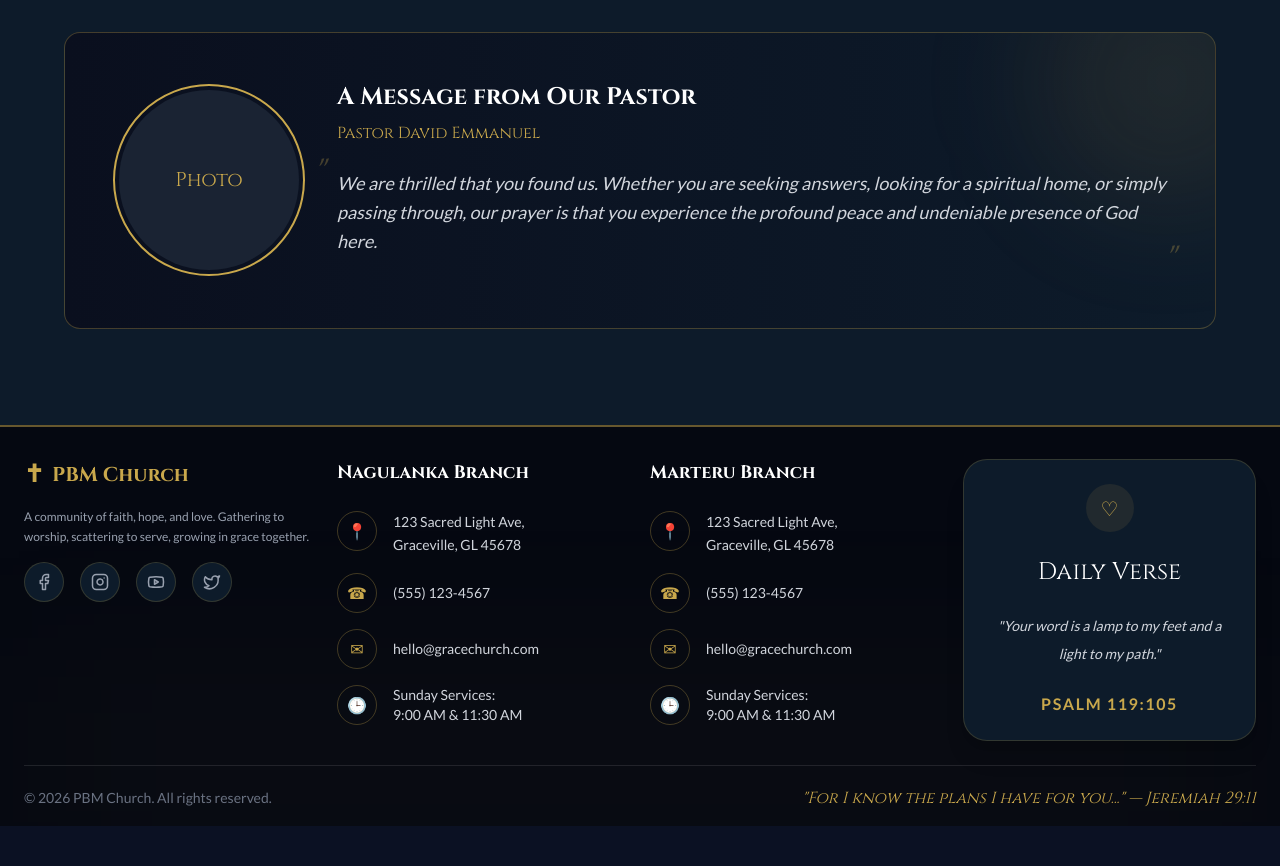
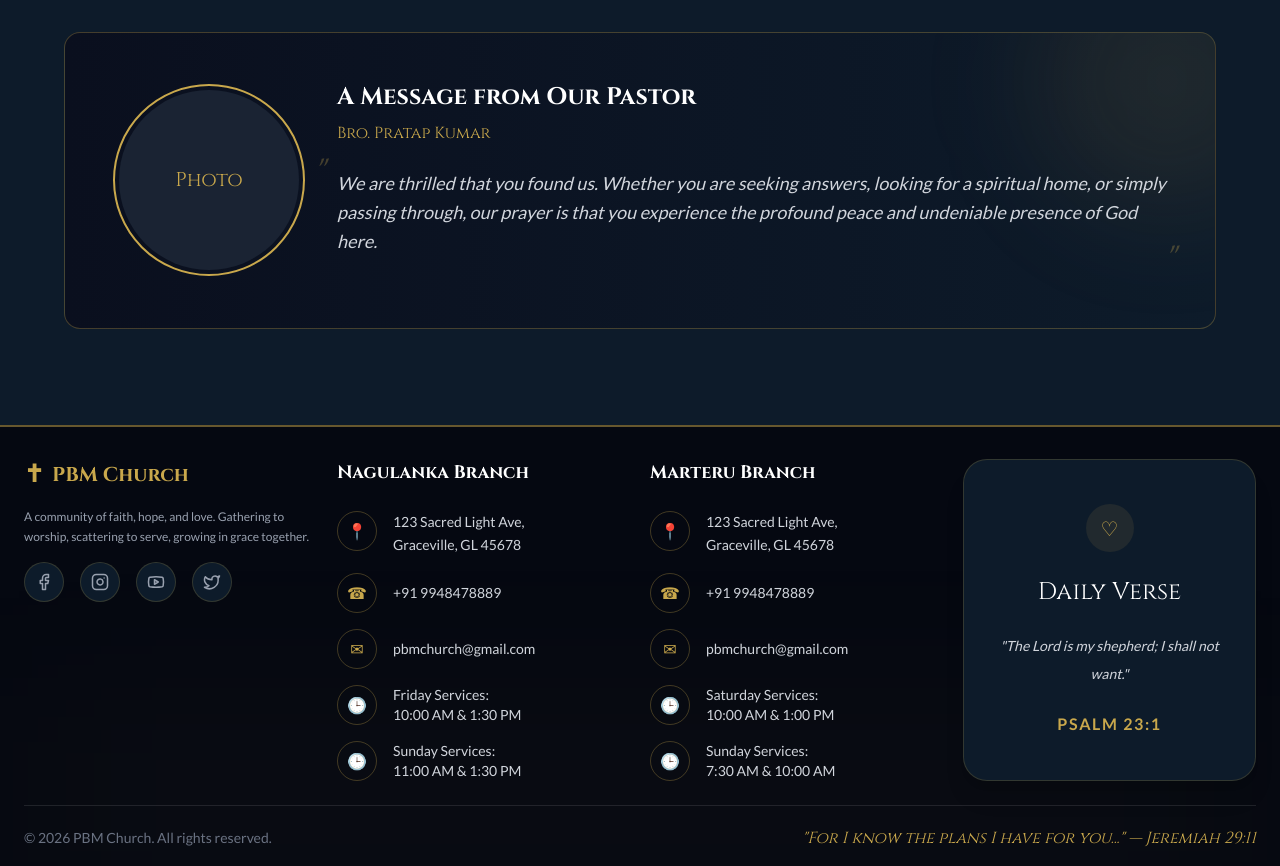
Before and after one commit to satishkollu954/PBM_Web_App, a React (Vite) app in the folder Client/: page / in a window 1280 px wide. Shown: the part 1580-2446 px from the top of the page. Before the commit the page ends 2406 px from the top, so only its background shows below. Built offline with nearby package versions, Linux system fonts and the light colour scheme; no server answers.

Commit message:
Home and footer
Nagababu

```diff
--- a/Client/src/Components/Footer/Footer.jsx
+++ b/Client/src/Components/Footer/Footer.jsx
@@ -1,6 +1,54 @@
 import { Facebook, Instagram, Youtube, Twitter } from "lucide-react";
+import { useEffect, useState } from "react";
+export default function Footer() {
+   const [dailyVerse, setDailyVerse] = useState({
+    text: "Loading verse...",
+    reference: "",
+  });
 
-export default function Footer() {
+  useEffect(() => {
+    const verses = [
+      "John 3:16",
+      "Psalm 23:1",
+      "Philippians 4:13",
+      "Jeremiah 29:11",
+      "Proverbs 3:5",
+      "Joshua 1:9",
+      "Romans 8:28",
+      "Isaiah 41:10",
+      "Psalm 119:105",
+      "1 Peter 5:7",
+      "Matthew 11:28",
+      "Psalm 46:1",
+      "Hebrews 11:1",
+      "Colossians 3:23",
+      "2 Timothy 1:7",
+    ];
+
+    const dayNumber = Math.floor(
+      Date.now() / (1000 * 60 * 60 * 24)
+    );
+
+    const reference = verses[dayNumber % verses.length];
+
+    fetch(`https://bible-api.com/${encodeURIComponent(reference)}`)
+      .then((res) => res.json())
+      .then((data) => {
+        setDailyVerse({
+          text: data.text?.trim() || "Verse unavailable",
+          reference: data.reference || "",
+        });
+      })
+      .catch((error) => {
+        console.error("Bible API Error:", error);
+
+        setDailyVerse({
+          text: "The Lord is my shepherd; I shall not want.",
+          reference: "Psalm 23:1",
+        });
+      });
+  }, []);
+
   return (
     <footer className="bg-[#050811] pt-8 pb-4 border-t-2 border-[#c9a84c]/50 relative overflow-hidden">
       {/* Decorative */}
@@ -75,7 +123,7 @@ export default function Footer() {
                   ☎
                 </div>
 
-                <p className="text-gray-300 text-sm">(555) 123-4567</p>
+                <p className="text-gray-300 text-sm">+91 9948478889</p>
               </li>
 
               <li className="flex items-center gap-4">
@@ -83,7 +131,19 @@ export default function Footer() {
                   ✉
                 </div>
 
-                <p className="text-gray-300 text-sm">hello@gracechurch.com</p>
+                <p className="text-gray-300 text-sm">pbmchurch@gmail.com</p>
+              </li>
+
+             <li className="flex items-center gap-4">
+                <div className="w-10 h-10 rounded-full border border-[#c9a84c]/30 flex items-center justify-center text-[#c9a84c]">
+                  🕒
+                </div>
+
+                <p className="text-gray-300 text-sm">
+                  Friday Services:
+                  <br />
+                  10:00 AM & 1:30 PM
+                </p>
               </li>
 
               <li className="flex items-center gap-4">
@@ -94,7 +154,7 @@ export default function Footer() {
                 <p className="text-gray-300 text-sm">
                   Sunday Services:
                   <br />
-                  9:00 AM & 11:30 AM
+                  11:00 AM & 1:30 PM
                 </p>
               </li>
             </ul>
@@ -125,7 +185,7 @@ export default function Footer() {
                   ☎
                 </div>
 
-                <p className="text-gray-300 text-sm">(555) 123-4567</p>
+                <p className="text-gray-300 text-sm">+91 9948478889</p>
               </li>
 
               <li className="flex items-center gap-4">
@@ -133,7 +193,17 @@ export default function Footer() {
                   ✉
                 </div>
 
-                <p className="text-gray-300 text-sm">hello@gracechurch.com</p>
+                <p className="text-gray-300 text-sm">pbmchurch@gmail.com</p>
+              </li>
+              <li className="flex items-center gap-4">
+                <div className="w-10 h-10 rounded-full border border-[#c9a84c]/30 flex items-center justify-center text-[#c9a84c]">
+                  🕒
+                </div>
+                <p className="text-gray-300 text-sm">
+                    Saturday Services:
+                    <br />
+                    10:00 AM & 1:00 PM
+                  </p>
               </li>
 
               <li className="flex items-center gap-4">
@@ -144,13 +214,13 @@ export default function Footer() {
                 <p className="text-gray-300 text-sm">
                   Sunday Services:
                   <br />
-                  9:00 AM & 11:30 AM
+                  7:30 AM & 10:00 AM
                 </p>
               </li>
             </ul>
           </div>
 
-          {/* Daily Verse Card */}
+          {/* Daily Verse */}
           <div className="bg-[#0d1b2a] border border-[#c9a84c]/20 rounded-3xl p-6 flex flex-col items-center justify-center text-center shadow-xl hover:border-[#c9a84c]/40 transition-all duration-300">
             <div className="w-12 h-12 rounded-full bg-[#c9a84c]/10 flex items-center justify-center text-[#c9a84c] text-xl mb-6">
               ♡
@@ -161,11 +231,11 @@ export default function Footer() {
             </h3>
 
             <p className="text-gray-300 italic leading-7 text-sm max-w-sm">
-              "Your word is a lamp to my feet and a light to my path."
+              "{dailyVerse.text}"
             </p>
 
             <p className="mt-6 text-[#c9a84c] font-bold tracking-widest uppercase">
-              Psalm 119:105
+              {dailyVerse.reference}
             </p>
           </div>
         </div>
--- a/Client/src/Components/Whatwebelive/whatwebelive.jsx
+++ b/Client/src/Components/Whatwebelive/whatwebelive.jsx
@@ -111,7 +111,7 @@ export default function Whatwebelive() {
               <h3 className="text-2xl font-cinzel font-bold text-white mb-2">
                 A Message from Our Pastor
               </h3>
-              <h4 className="text-[#c9a84c] mb-6">Pastor David Emmanuel</h4>
+              <h4 className="text-[#c9a84c] mb-6">Bro. Pratap Kumar</h4>
               <p className="text-gray-300 italic mb-6 text-lg leading-relaxed relative">
                 <span className="text-4xl text-[#c9a84c]/30 absolute -top-4 -left-6 font-serif">
                   "
```
